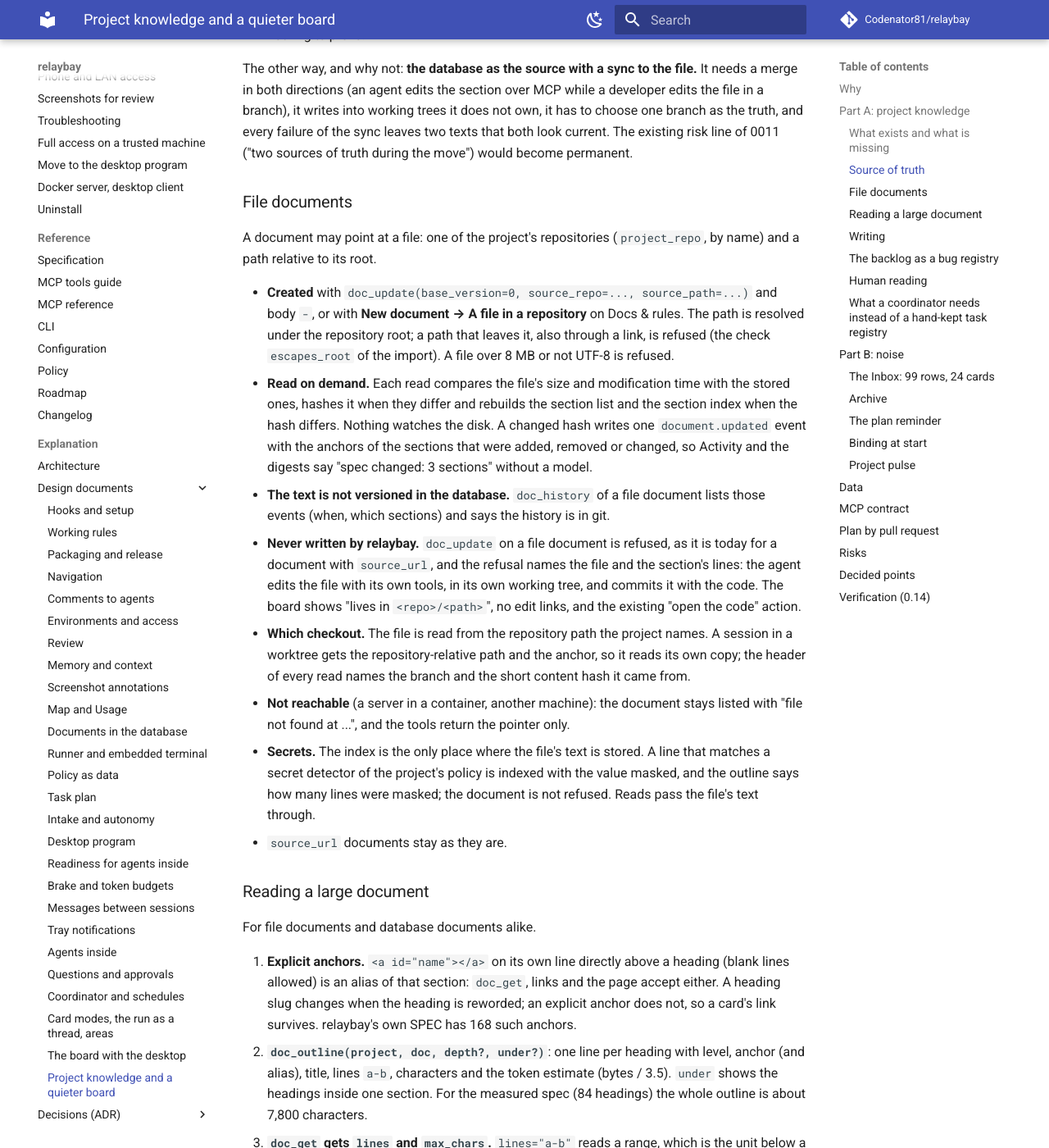
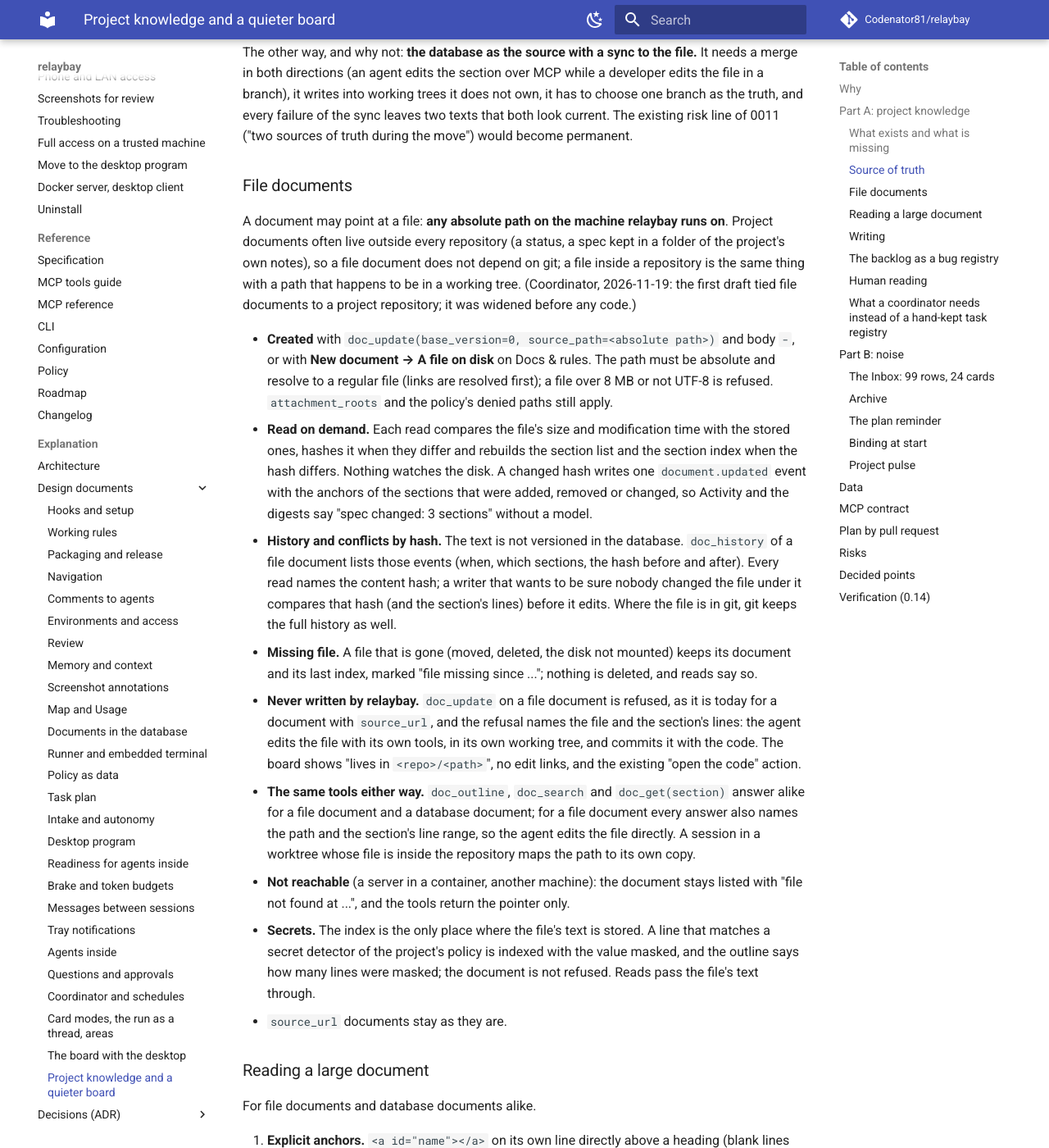
Before and after one commit to Codenator81/relaybay, an MkDocs documentation site: the page built from docs/design/0026-project-knowledge.md, in a window 1280 px wide and 1400 px high, scrolled down 2680 px. Shown: the whole window at 82% size. Built offline with MkDocs 1.6.1 and Material for MkDocs 9.7.7, drawn with Linux system fonts in a browser that asks for light colours; comment, search, counter and statistics services are not loaded; some of the changed text lies outside the part shown.

Commit message:
docs: design 0026, file documents are any path on disk

```diff
--- a/docs/design/0026-project-knowledge.md
+++ b/docs/design/0026-project-knowledge.md
@@ -51,16 +51,17 @@ The board holds tasks well and knowledge badly. Measured on the copies:
 | Card to spec section | `relaybay://doc/<project>/<doc>#<anchor>` in the description, progress or document field; `task_context` shows the heading and 3 lines, at most 5 links | the section's size, its lines, the file, the call that reads it |
 | Edit one section | `doc_update(section)` with `base_version`, conflict text, history, diff | byte-exact replacement (4 of 84 identity replacements changed a blank line); a unit below a section |
 | Import and export | `relaybay import` / `export`, idempotent, dry run with a plan hash | the file's own bytes: line endings and the final newline are normalised on import |
-| A document that lives in a repository | `source_url` (an http link): the board links out, relaybay has no text | reading, outline and search of the file itself |
+| A document that lives in a file | `source_url` (an http link): the board links out, relaybay has no text | reading, outline and search of the file itself |
 | Bug registry | the backlog: status, area, origin, priority, assignee, a task from "To plan", `backlog.md` import | kind, code location, source text, link to an existing task, duplicates, search |
 | Human reading | document page with heading anchors, section list, history, diff; a search box on Docs & rules | a table of contents that stays in view; search inside a document |
 | One line per open task for a coordinator | `task_list()` over all projects (32 open cards in 11,082 characters), the registry written by `relaybay export` | the same list inside `portfolio_digest` |
 
 ### Source of truth
 
-**Decision: a document that is edited together with code lives in its repository as a file, and
-relaybay indexes that file. A document without a repository home (status, brief, runbook, a task's
-notes) lives in the database, as today.** relaybay never keeps a second editable copy of a file.
+**Decision: a document that is kept as a file (in a repository next to code, or in a folder of
+the project's notes) stays a file, and relaybay indexes it. A document with no file of its own
+(a brief, a runbook, a task's notes) lives in the database, as today.** relaybay never keeps a
+second editable copy of a file.
 
 Why, for the measured spec:
 
@@ -83,27 +84,36 @@ and every failure of the sync leaves two texts that both look current. The exist
 
 ### File documents
 
-A document may point at a file: one of the project's repositories (`project_repo`, by name) and a
-path relative to its root.
+A document may point at a file: **any absolute path on the machine relaybay runs on**. Project
+documents often live outside every repository (a status, a spec kept in a folder of the project's
+own notes), so a file document does not depend on git; a file inside a repository is the same
+thing with a path that happens to be in a working tree. (Coordinator, 2026-11-19: the first draft
+tied file documents to a project repository; it was widened before any code.)
 
-- **Created** with `doc_update(base_version=0, source_repo=..., source_path=...)` and body `-`, or
-  with **New document → A file in a repository** on Docs & rules. The path is resolved under the
-  repository root; a path that leaves it, also through a link, is refused (the check
-  `escapes_root` of the import). A file over 8 MB or not UTF-8 is refused.
+- **Created** with `doc_update(base_version=0, source_path=<absolute path>)` and body `-`, or with
+  **New document → A file on disk** on Docs & rules. The path must be absolute and resolve to a
+  regular file (links are resolved first); a file over 8 MB or not UTF-8 is refused.
+  `attachment_roots` and the policy's denied paths still apply.
 - **Read on demand.** Each read compares the file's size and modification time with the stored
   ones, hashes it when they differ and rebuilds the section list and the section index when the
   hash differs. Nothing watches the disk. A changed hash writes one `document.updated` event with
   the anchors of the sections that were added, removed or changed, so Activity and the digests say
   "spec changed: 3 sections" without a model.
-- **The text is not versioned in the database.** `doc_history` of a file document lists those
-  events (when, which sections) and says the history is in git.
+- **History and conflicts by hash.** The text is not versioned in the database. `doc_history` of a
+  file document lists those events (when, which sections, the hash before and after). Every read
+  names the content hash; a writer that wants to be sure nobody changed the file under it compares
+  that hash (and the section's lines) before it edits. Where the file is in git, git keeps the
+  full history as well.
+- **Missing file.** A file that is gone (moved, deleted, the disk not mounted) keeps its document
+  and its last index, marked "file missing since ..."; nothing is deleted, and reads say so.
 - **Never written by relaybay.** `doc_update` on a file document is refused, as it is today for a
   document with `source_url`, and the refusal names the file and the section's lines: the agent
   edits the file with its own tools, in its own working tree, and commits it with the code. The
   board shows "lives in `<repo>/<path>`", no edit links, and the existing "open the code" action.
-- **Which checkout.** The file is read from the repository path the project names. A session in a
-  worktree gets the repository-relative path and the anchor, so it reads its own copy; the header
-  of every read names the branch and the short content hash it came from.
+- **The same tools either way.** `doc_outline`, `doc_search` and `doc_get(section)` answer alike
+  for a file document and a database document; for a file document every answer also names the
+  path and the section's line range, so the agent edits the file directly. A session in a worktree
+  whose file is inside the repository maps the path to its own copy.
 - **Not reachable** (a server in a container, another machine): the document stays listed with
   "file not found at ...", and the tools return the pointer only.
 - **Secrets.** The index is the only place where the file's text is stored. A line that matches a
@@ -159,7 +169,7 @@ For file documents and database documents alike.
   board is written back with the same SHA-256. A file with mixed line endings is imported with a
   warning line that says its export will use LF. Measured: the status file has 91 CRLF lines, the
   spec loses one final newline; both would differ after today's round trip.
-- The limit of a database document stays 200,000 characters. A larger one belongs in a repository.
+- The limit of a database document stays 200,000 characters. A larger one is a file document.
 
 ### The backlog as a bug registry
 
@@ -359,7 +369,7 @@ accepted and ignored.
 |---|---|
 | 0051 `backlog_registry` | `backlog_item.kind`, `location`, `origin_text`, `triage_note`, `duplicate_of`, `found_on` |
 | 0052 `archive_and_launch` | `task.archived_from`, `session.launched_by` |
-| 0053 `document_file` | `document.source_repo_id`, `source_path`, `file_hash`, `file_size`, `file_mtime`, `file_seen_at`; table `document_section` (document, position, anchor, alias, level, title, heading path, first and last line, characters, hash); `import_item.eol`, `bom`, `lead_blank`, `final_newlines` |
+| 0053 `document_file` | `document.source_path` (absolute), `file_missing_at`, `file_hash`, `file_size`, `file_mtime`, `file_seen_at`; table `document_section` (document, position, anchor, alias, level, title, heading path, first and last line, characters, hash); `import_item.eol`, `bom`, `lead_blank`, `final_newlines` |
 
 The numbers follow the order of the pull requests. `doc_section_index` is an FTS5 table the
 service creates and rebuilds, like `search_index`; it is not in a migration. No column or table is
@@ -372,7 +382,7 @@ Version 2 stays. Added tools: `doc_outline`, `doc_search`. Added optional parame
 | Tool | Parameters |
 |---|---|
 | `doc_get` | `lines`, `max_chars` |
-| `doc_update` | `source_repo`, `source_path`, `lines`, `expected` |
+| `doc_update` | `source_path`, `lines`, `expected` |
 | `backlog_add` | `kind`, `location` |
 | `backlog_update`, `backlog_patch` | `kind`, `location`, `triage_note`, `duplicate_of`, `task` |
 | `backlog_list` | `query`, `kind`, `since`, `task`, `has_location` |
@@ -469,7 +479,7 @@ On a copy of a working board, never on the live data folder:
   working a card in dev receives its current step and nothing after the card left dev;
 - a session started from another one appears as a desktop session with linked hooks and, when the
   start named one card, bound to it, with no `task_bind_session` and no `hook_session`;
-- a 900,000-character markdown file in a repository is added as a file document: `doc_outline`
+- a 900,000-character markdown file on disk is added as a file document: `doc_outline`
   under 10,000 characters, no `doc_get` answer over the cap, `doc_search` returns different
   sections for one query, `task_context` of a linked card names the section's size and lines and
   stays under its budget, and the file's SHA-256 is unchanged after all of it;
```
